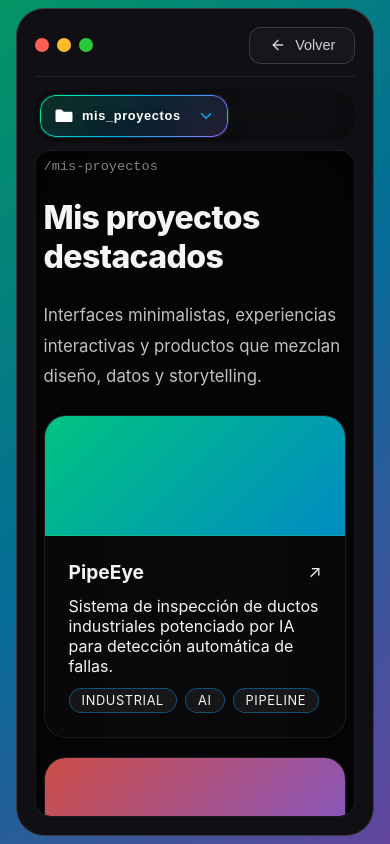
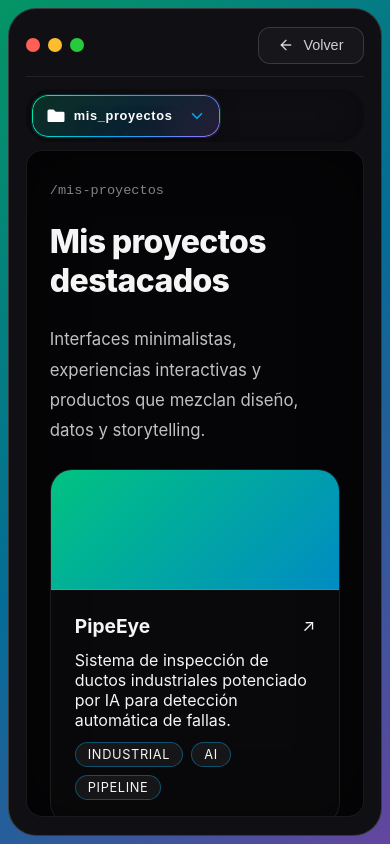
Before and after one commit to jazminniew/jazminsPortfolio, a React (Vite) app: page /sobre-mi in a window 390 px wide. Built offline with nearby package versions, Linux system fonts and the light colour scheme.

Commit message:
fix: Adjust width and padding for computer frame and content inner sections

```diff
--- a/src/page/About/About.module.css
+++ b/src/page/About/About.module.css
@@ -579,13 +579,13 @@
   }
 
   .computerFrame {
-    width: calc(100vw - 1rem);
+    min-width: 96vw;
     height: calc(100vh - 1rem);
     padding:  1.1rem;
   }
 
   .contentInner {
-    padding: 0.5rem;
+    padding: 2rem 1.4rem;
   }
 
   .sidebar {
```
